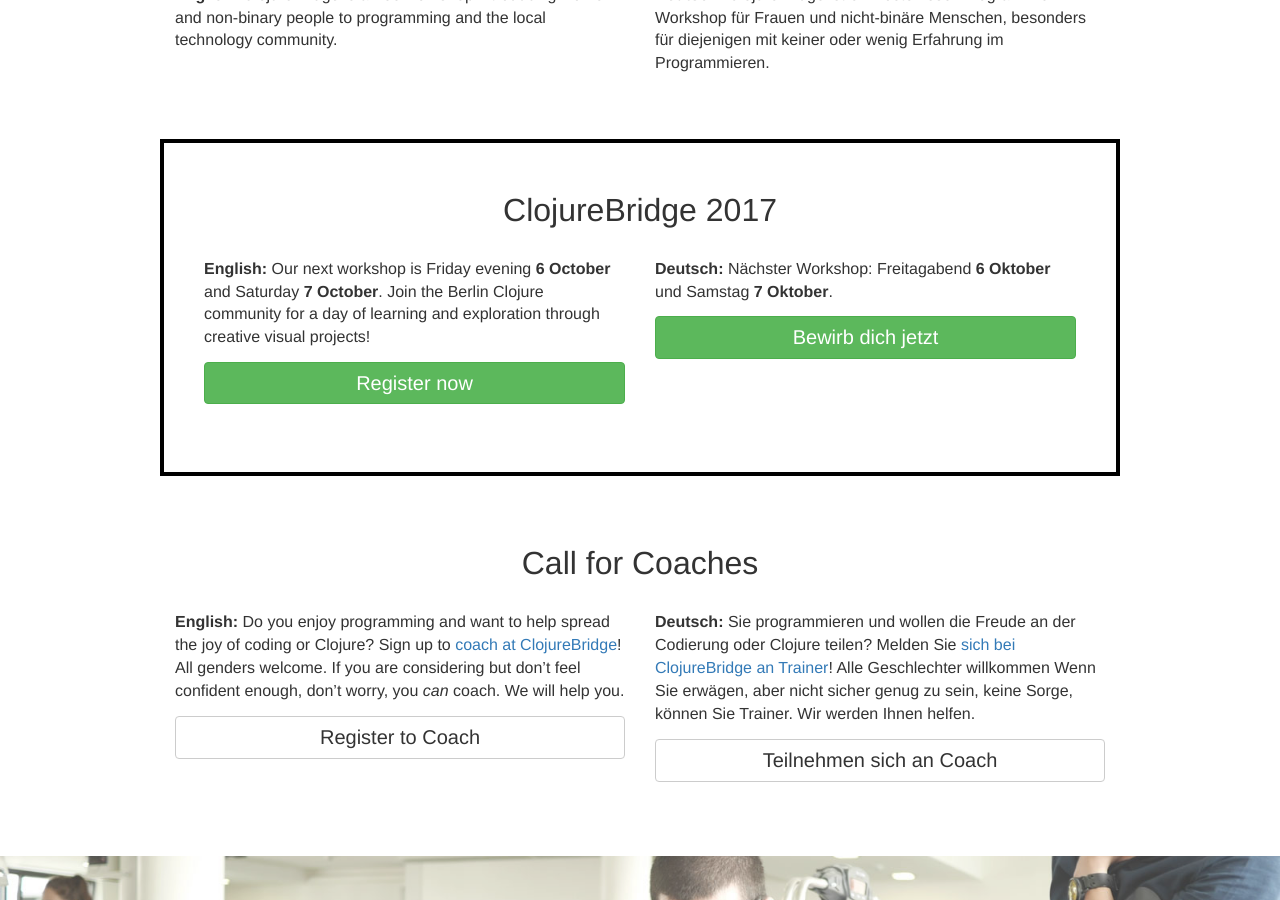
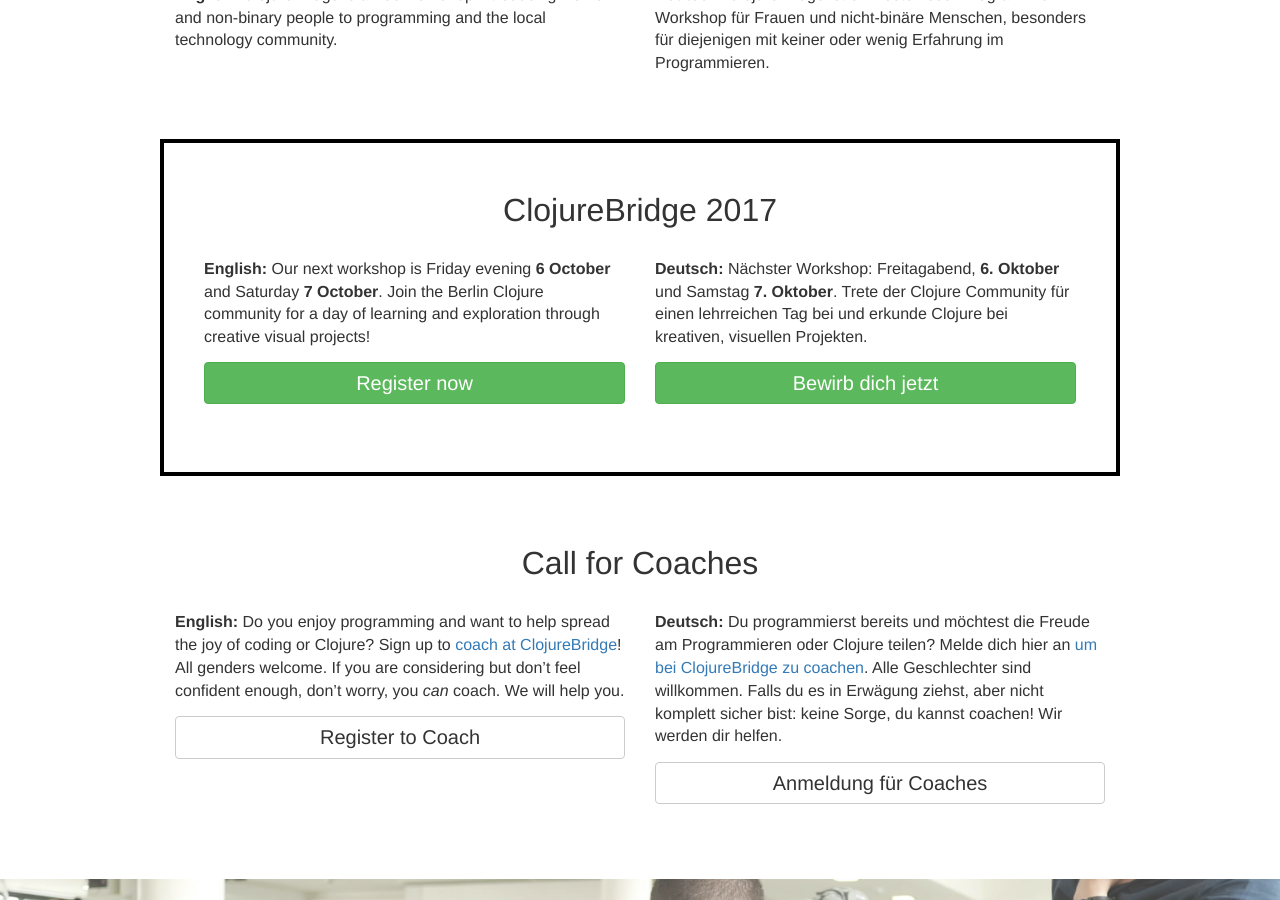
Before and after one commit to clojurebridge-berlin/clojurebridge-berlin.github.io, a Jekyll site: the page built from index.html, in a window 1280 px wide and 900 px high, scrolled down 303 px. Built offline with Jekyll 4.4.1, drawn with Linux system fonts in a browser that asks for light colours.

Commit message:
Add german text of intro and registration

```diff
--- a/index.html
+++ b/index.html
@@ -36,7 +36,7 @@
       </div>
       <div class="col-xs-12 col-sm-6 col-md-6 bottom-space">
         <p>
-          <b>Deutsch:</b> Nächster Workshop: Freitagabend <strong>6 Oktober</strong> und Samstag <strong>7 Oktober</strong>.
+          <b>Deutsch:</b> Nächster Workshop: Freitagabend, <strong>6. Oktober</strong> und Samstag  <strong>7. Oktober</strong>. Trete der Clojure Community für einen lehrreichen Tag bei und erkunde Clojure bei kreativen, visuellen Projekten.
         </p>
         <p class="centered">
           <a href="https://goo.gl/forms/j2uSR4etb1maX3u52"><button type="button" class="btn btn-success btn-wide">Bewirb dich jetzt</button></a>
@@ -60,10 +60,10 @@
       </div>
       <div class="col-xs-12 col-sm-6 col-md-6 bottom-space">
         <p>
-          <b>Deutsch:</b> Sie programmieren und wollen die Freude an der Codierung oder Clojure teilen? Melden Sie <a href="http://clojurebridge-berlin.org/coach">sich bei ClojureBridge an Trainer</a>! Alle Geschlechter willkommen Wenn Sie erwägen, aber nicht sicher genug zu sein, keine Sorge, können Sie Trainer. Wir werden Ihnen helfen.
+          <b>Deutsch:</b> Du programmierst bereits und möchtest die Freude am Programmieren oder Clojure teilen? Melde dich hier an <a href="http://clojurebridge-berlin.org/coach">um bei ClojureBridge zu coachen</a>. Alle Geschlechter sind willkommen. Falls du es in Erwägung ziehst, aber nicht komplett sicher bist: keine Sorge, du kannst coachen! Wir werden dir helfen.
         </p>
         <p class="centered">
-          <a href="https://goo.gl/forms/YMgTqhgQ0Ko1PNht1"><button type="button" class="btn btn-default btn-wide coach-button">Teilnehmen sich an Coach</button></a>
+          <a href="https://goo.gl/forms/YMgTqhgQ0Ko1PNht1"><button type="button" class="btn btn-default btn-wide coach-button">Anmeldung für Coaches</button></a>
         </p>
       </div>
     </div>
```
